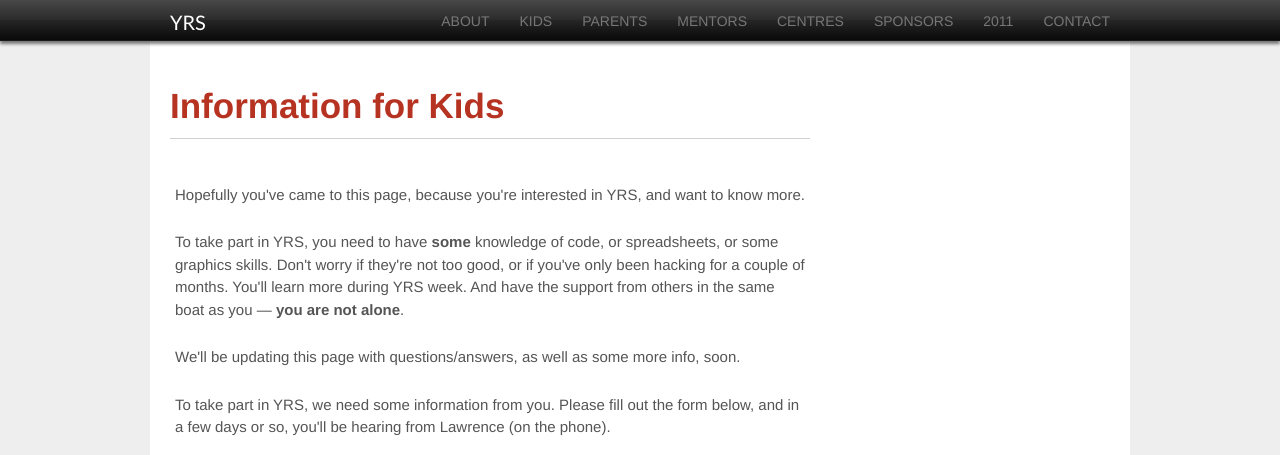
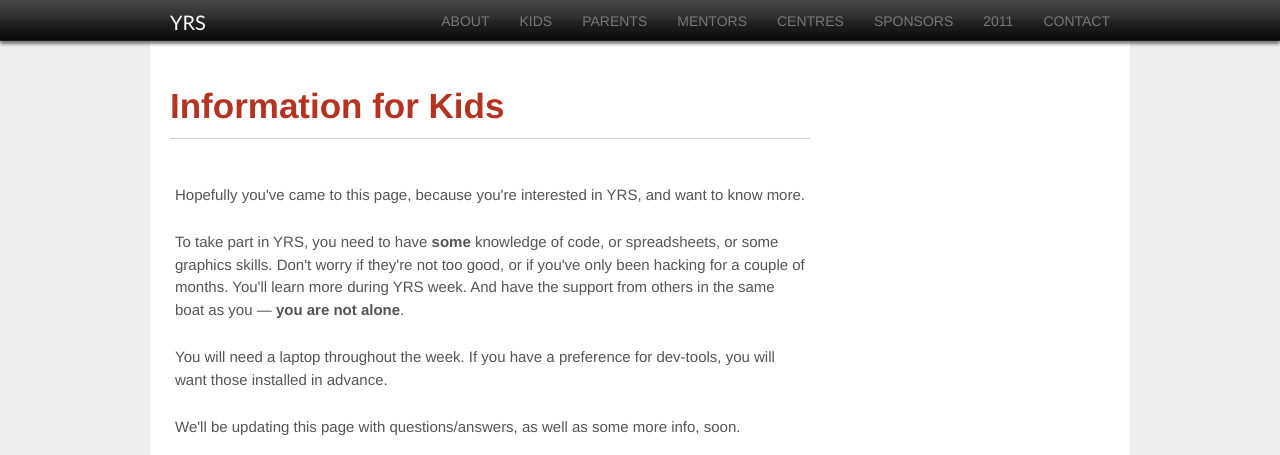
Before and after one commit to adamamyl/jekylld-yrs2012, a Jekyll site: the page built from kids/index.html, in a window 1280 px wide and 900 px high, cut to the strip 0-455 px from the top of the window. Built offline with Jekyll 4.4.1, drawn with Linux system fonts in a browser that asks for light colours.

Commit message:
you need a laptop

```diff
--- a/kids/index.html
+++ b/kids/index.html
@@ -21,6 +21,10 @@
             support from others in the same boat as you &#8212; <strong>you
             are not alone</strong>.
 
+            <p>You will need a laptop throughout the week. If you have
+            a preference for dev-tools, you will want those installed
+            in advance.</p>
+
             <p>We'll be updating this page with questions/answers, as
             well as some more info, soon.</p>
 
```
